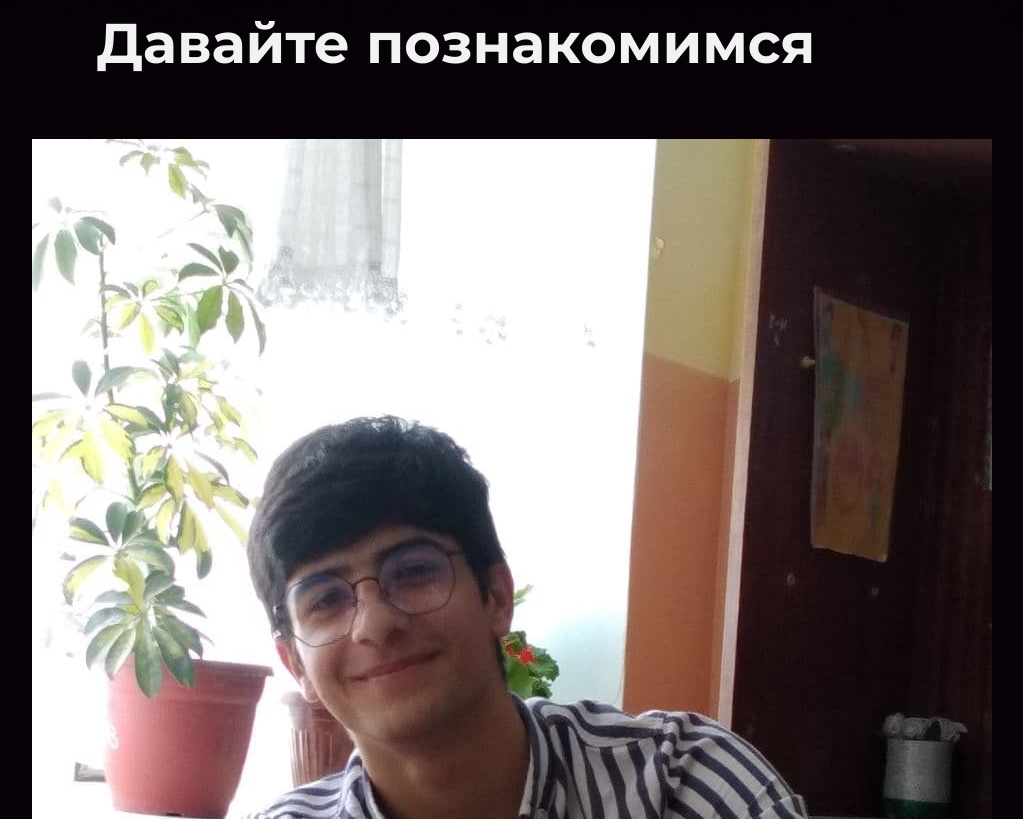
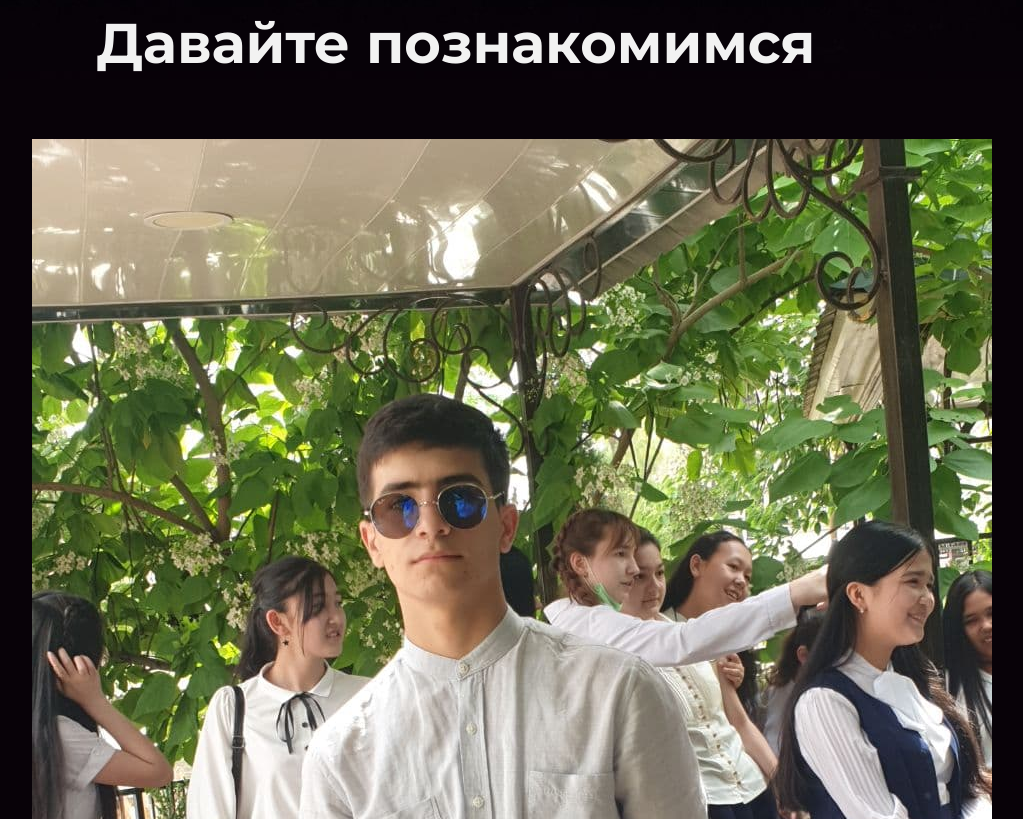
Before and after one commit to Gafurov02/my-site-dark, a plain HTML site: page index.html in a window 1280 px wide. Shown: the part 921-1740 px from the top of the page, without its empty margins (184-1207 px from the left). Drawn offline with Linux system fonts and the light colour scheme.

Commit message:
Update index.html

```diff
--- a/index.html
+++ b/index.html
@@ -26,7 +26,7 @@
       <div class="container">
         <h2 class="subheading">Давайте познакомимся</h2>
         <figure>
-          <img src="files/user.jpg" alt="Фотография">
+          <img src="files/me.jpg" alt="Фотография">
         </figure>
         <div>
           <h3>Пара слов о себе</h3>
```
